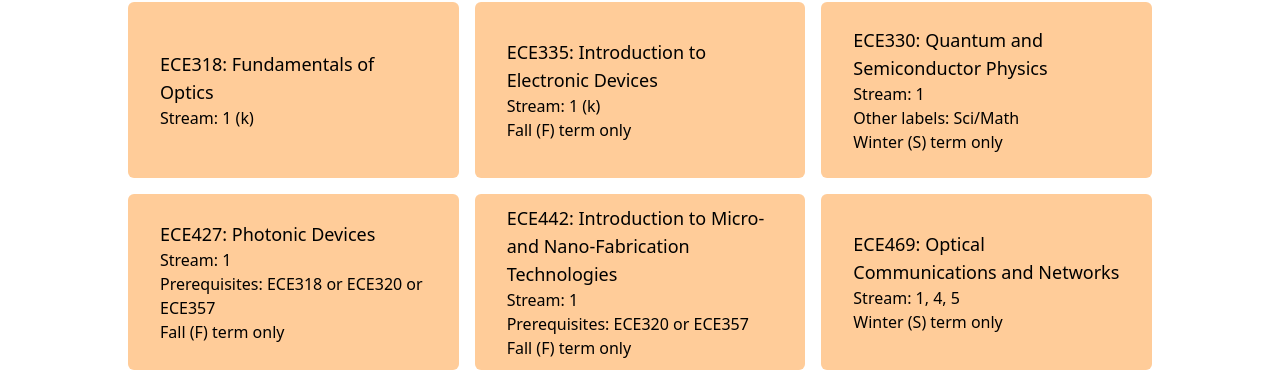
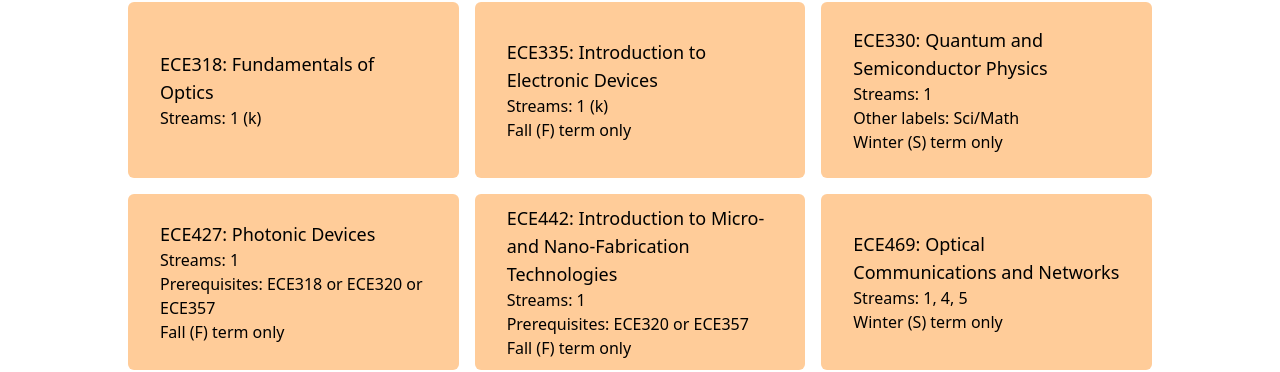
Before and after one commit to sunnwydays/ecepathmaker, a React (Vite) app: page /courses in a window 1280 px wide. Shown: the part 406-778 px from the top of the page. Built offline with nearby package versions, Linux system fonts and the light colour scheme.

Commit message:
Change Stream to Streams: in coursecard

```diff
--- a/src/components/CourseCard.tsx
+++ b/src/components/CourseCard.tsx
@@ -62,7 +62,7 @@ const CourseCard:FC<DraggableCardProps> = (props) => {
                 <span data-testid="course-code">{props.code}</span>
                 <span>: {props.name}</span>
             </h1>
-            { getStreamLabels(props) && <p>Stream: {getStreamLabels(props)}</p> }
+            { getStreamLabels(props) && <p>Streams: {getStreamLabels(props)}</p> }
             { getOtherLabels(props) && <p>Other labels: {getOtherLabels(props)}</p> }
             { props.preq && props.preq.length > 0 && <p>Prerequisites: {getPreqLabels(props)}</p> }
             {(props.onlyF || props.onlyS) && (
```
